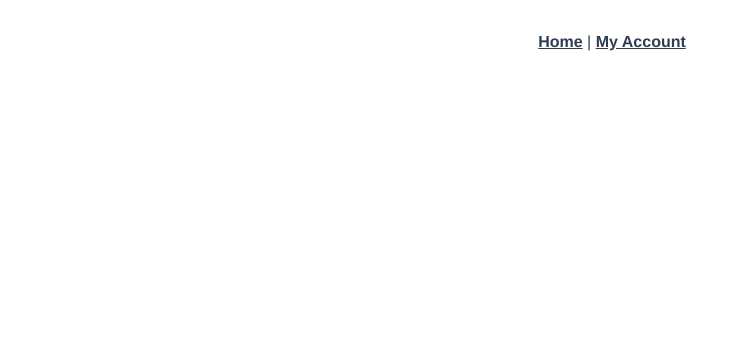
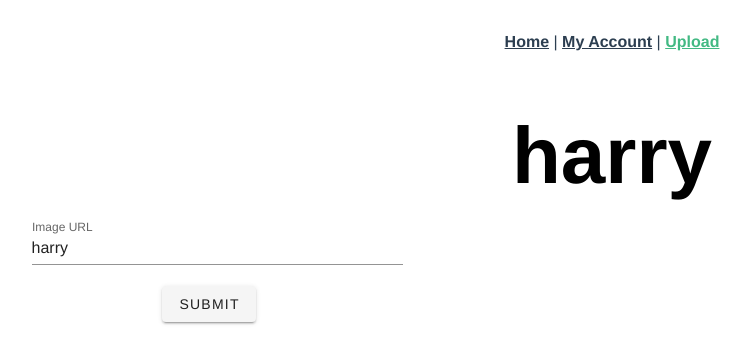
Before and after one commit to WhalenSITHS/Vuex-Images, a Vue app in the folder vuex-demo/: page /upload in a window 1280 px wide. Shown: the top 364 px of the page, without its empty margins (28-779 px from the left). Built offline with nearby package versions, Linux system fonts and the light colour scheme.

Commit message:
strange v-model glitch

```diff
--- a/vuex-demo/src/App.vue
+++ b/vuex-demo/src/App.vue
@@ -2,7 +2,8 @@
   <v-app id="app">
     <div id="nav">
       <router-link to="/">Home</router-link> |
-      <router-link to="/account">My Account</router-link>
+      <router-link to="/account">My Account</router-link> |
+      <router-link to="/upload">Upload</router-link>
     </div>
     <router-view />
   </v-app>
--- a/vuex-demo/src/router/index.js
+++ b/vuex-demo/src/router/index.js
@@ -19,6 +19,15 @@ const routes = [
     component: () =>
       import(/* webpackChunkName: "about" */ "../views/Account.vue"),
   },
+  {
+    path: "/upload",
+    name: "Upload",
+    // route level code-splitting
+    // this generates a separate chunk (about.[hash].js) for this route
+    // which is lazy-loaded when the route is visited.
+    component: () =>
+      import(/* webpackChunkName: "about" */ "../views/Upload.vue"),
+  },
 ];
 
 const router = new VueRouter({
--- /dev/null
+++ b/vuex-demo/src/views/Upload.vue
@@ -0,0 +1,36 @@
+<template>
+  <v-form>
+    <v-container>
+      <h2>{{ imageURL }}</h2>
+      <v-row>
+        <v-col cols="12" md="4">
+          <v-text-field
+            label="Image URL"
+            v-model="imageURL"
+            required
+          ></v-text-field>
+          <v-btn class="mr-4" type="submit"> submit </v-btn>
+        </v-col>
+      </v-row>
+    </v-container>
+  </v-form>
+</template>
+
+<script>
+export default {
+  name: "Upload.vue",
+  data() {
+    return {
+      imageURL: "harry",
+    };
+  },
+  methods: {},
+};
+</script>
+
+<style>
+h2 {
+  font-size: 5rem;
+  color: black;
+}
+</style>
```
